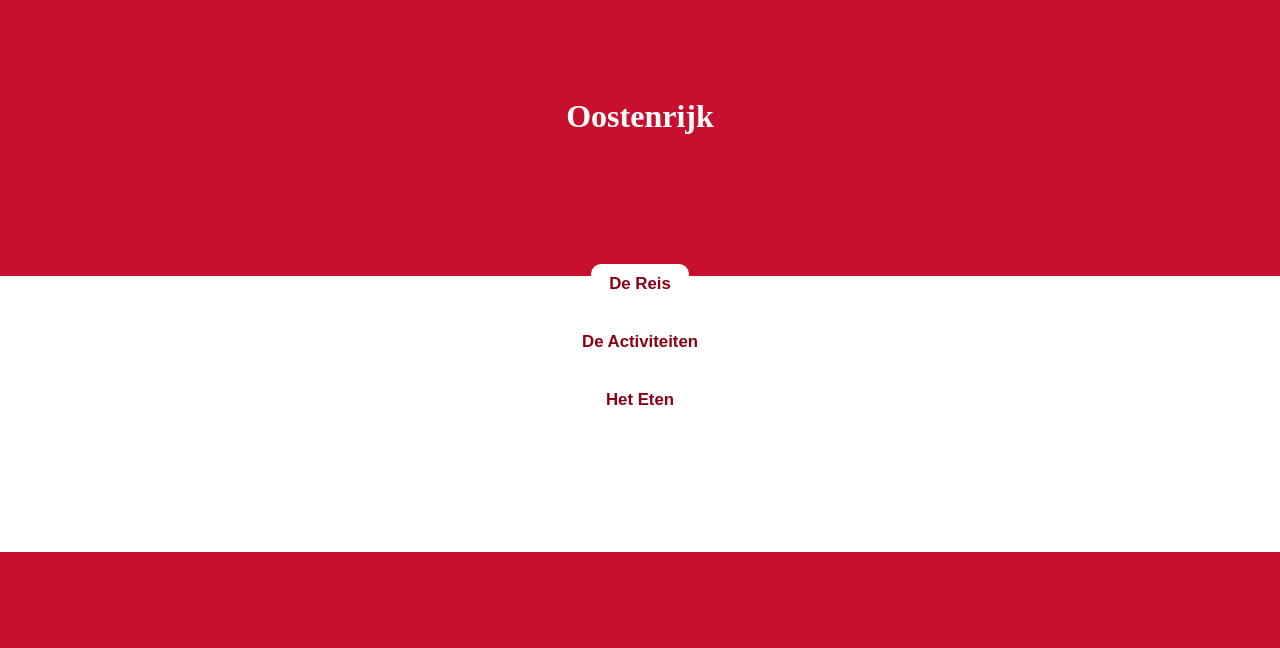
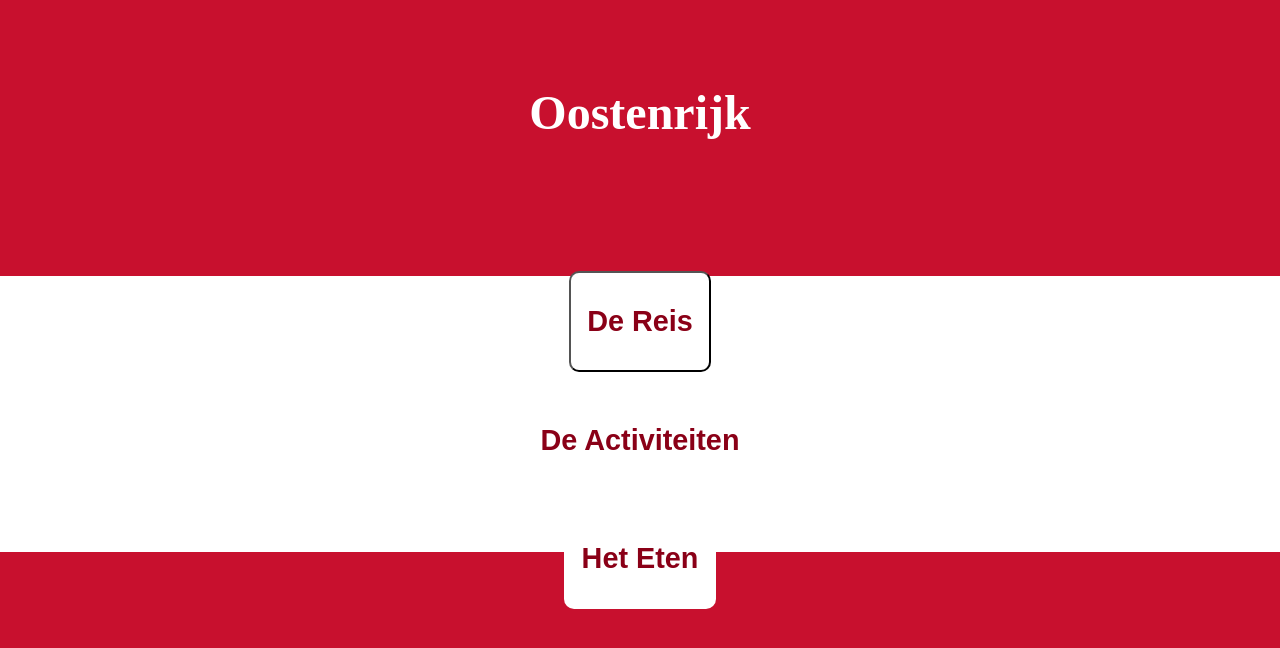
Before and after one commit to Hoang-heheboi/Oostenrijk, a plain HTML site: page index.html in a window 1280 px wide. Drawn offline with Linux system fonts and the light colour scheme.

Commit message:
Add files via upload

```diff
--- a/oostenrijk.css
+++ b/oostenrijk.css
@@ -21,28 +21,21 @@ body{
     margin: 0;
 }
 #Title{
-    margin-top: 5%;
+    margin-top: 4%;
     color: rgb(255, 255, 255);
     padding: 6px 0 0 0;
+    font-size: 3em;
 }
 
 /* Generic button styling so all buttons center and animate smoothly */
 button{
-    padding: 8px 16px;
-    border-radius: 10px;
-    border: 2px solid transparent; /* prevents layout shift on hover */
-    cursor: pointer;
-    transition: background-color 220ms ease, color 220ms ease, border-color 220ms ease, transform 180ms ease;
-    background: transparent; /* allow individual buttons to set their own background */
+    align-self: center; /* center buttons horizontally */
+    font-size: 1.2em;
 }
 
-button h2{ /* remove default margins inside buttons */
-    margin: 0;
-    font-size: 1.05rem;
-}
 #button1{
     position: relative;
-    margin-top: 7%;
+    margin-top: 6.3%;
     background-color: rgb(255, 255, 255);
     color: rgb(138, 0, 23);
     border-radius: 10px;
```
